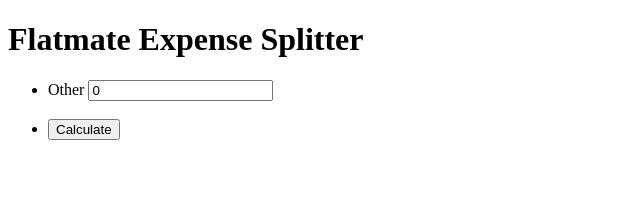
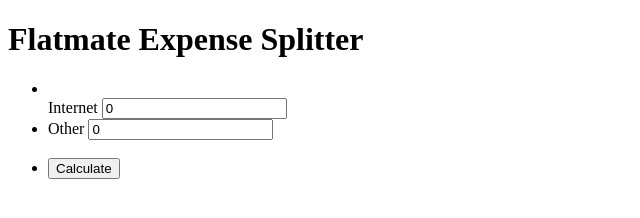
Before and after one commit to c-solia/isys3001-expense-splitter, a plain HTML site: page index.html in a window 1280 px wide. Shown: the whole page, without its empty margins (0-640 px from the left). Drawn offline with Linux system fonts and the light colour scheme.

Commit message:
HTML Internet bill button completed
User Story MSD424OL2-8
https://jira.infotech.scu.edu.au/browse/MSD424OL2-8

```diff
--- a/index.html
+++ b/index.html
@@ -16,9 +16,11 @@
 
 
       <!-- Renz input your code under here -->
-
-
-
+      <li></li>
+        <label for="internet">Internet</label>
+        <input type="number" id="internet" value="0" min="0"/>
+      </li>
+      <br>
 
       <!-- Miscellaneous expenses input -->
       <li>
```
